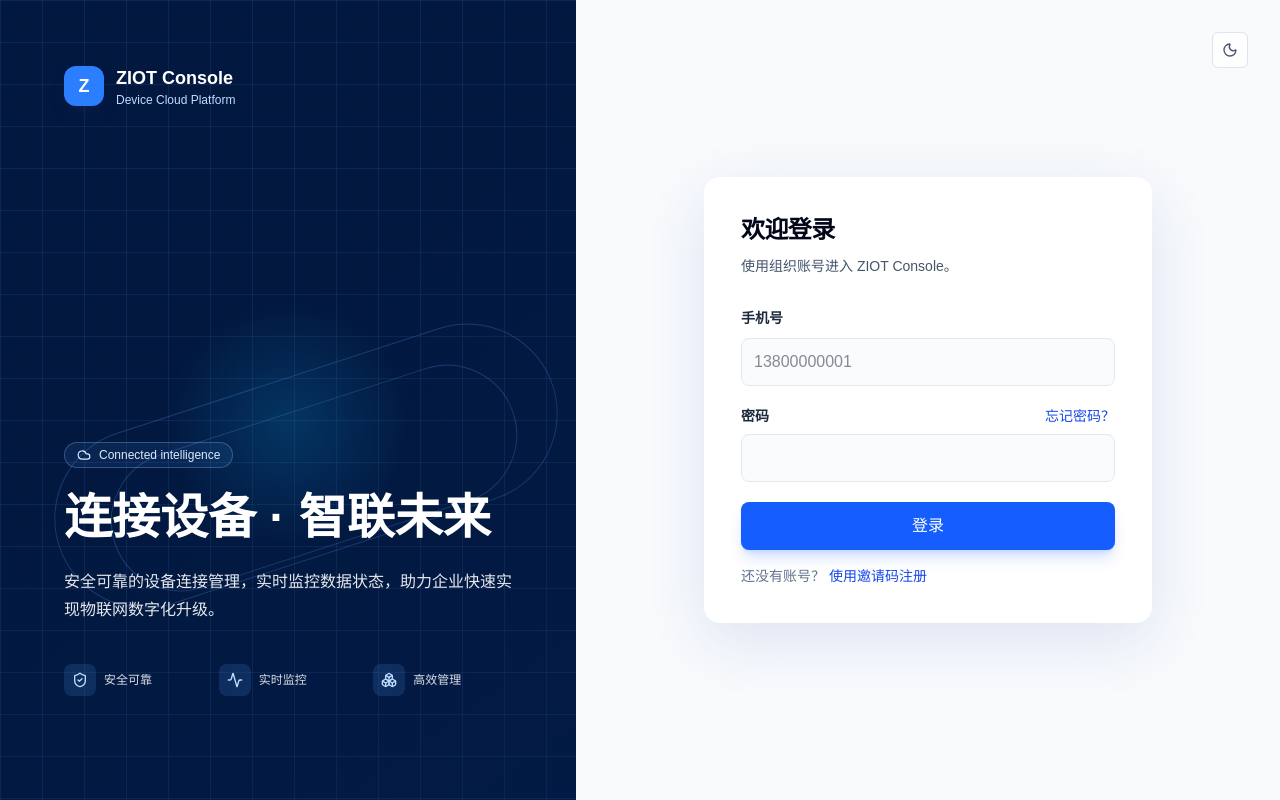
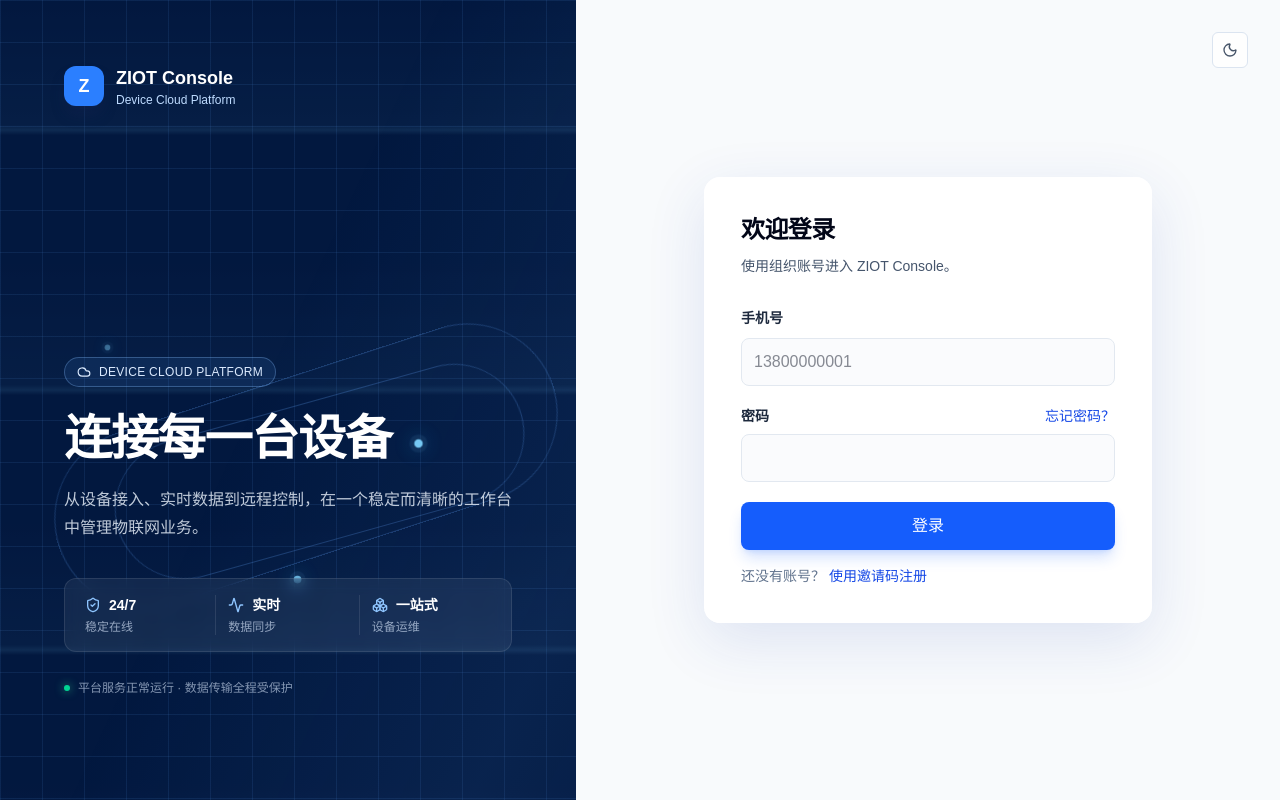
Before and after one commit to LeoKemp223/ziot, a Next.js app in the folder apps/web/: page /login in a window 1280 px wide. Built offline with nearby package versions, Linux system fonts and the light colour scheme.

Commit message:
feat(web): refine auth experience and branding

```diff
--- a/apps/web/app/globals.css
+++ b/apps/web/app/globals.css
@@ -44,10 +44,20 @@
 .auth-shell { background: #eef4fc; }
 .auth-content { background: #f8fafc; }
 .auth-visual { background: #02183f; background-image: linear-gradient(rgba(96,165,250,.1) 1px, transparent 1px), linear-gradient(90deg, rgba(96,165,250,.1) 1px, transparent 1px); background-size: 42px 42px; }
-.auth-visual::after { position:absolute; inset:0; content:""; background: radial-gradient(circle at 50% 53%, rgba(14,165,233,.2), transparent 24%), linear-gradient(145deg, transparent 40%, rgba(1,34,86,.28)); }
-.auth-orbit { position:absolute; border:1px solid rgba(96,165,250,.25); border-radius:999px; transform:rotate(-18deg); }
+.auth-visual::after { position:absolute; inset:0; content:""; background: linear-gradient(115deg, transparent 25%, rgba(96,165,250,.08) 50%, transparent 75%); background-size:220% 100%; animation: auth-light-sweep 12s ease-in-out infinite; pointer-events:none; }
+.auth-orbit { position:absolute; border:1px solid rgba(96,165,250,.25); border-radius:999px; transform:rotate(-18deg); animation: auth-orbit-drift 14s ease-in-out infinite; }
 .auth-orbit-one { width:520px; height:180px; left:8%; top:47%; }
-.auth-orbit-two { width:420px; height:140px; left:18%; top:51%; }
+.auth-orbit-two { width:420px; height:140px; left:18%; top:51%; animation-delay:-5s; animation-duration:18s; }
+.auth-scanline { position:absolute; inset:0; background:linear-gradient(to bottom, transparent 0%, rgba(125,211,252,.06) 48%, rgba(125,211,252,.18) 50%, transparent 52%); background-size:100% 260px; animation:auth-scan 9s linear infinite; opacity:.55; pointer-events:none; }
+.auth-node { position:absolute; width:7px; height:7px; border-radius:50%; background:#7dd3fc; box-shadow:0 0 0 4px rgba(125,211,252,.08), 0 0 18px rgba(56,189,248,.9); animation:auth-pulse 3s ease-in-out infinite; }
+.auth-node-one { left:18%; top:43%; }
+.auth-node-two { left:72%; top:55%; animation-delay:-1.2s; }
+.auth-node-three { left:51%; top:72%; animation-delay:-2.1s; }
+@keyframes auth-light-sweep { 0%, 100% { background-position: 180% 0; } 50% { background-position: -20% 0; } }
+@keyframes auth-scan { from { background-position: 0 -260px; } to { background-position: 0 100%; } }
+@keyframes auth-orbit-drift { 0%, 100% { transform:rotate(-18deg) translate3d(0,0,0); } 50% { transform:rotate(-14deg) translate3d(12px,-8px,0); } }
+@keyframes auth-pulse { 0%, 100% { opacity:.45; transform:scale(.8); } 50% { opacity:1; transform:scale(1.25); } }
+@media (prefers-reduced-motion: reduce) { .auth-visual::after, .auth-orbit, .auth-scanline, .auth-node { animation:none; } }
 
 .theme-toggle { border-color: #dbe4f0; background: rgba(255,255,255,.86); color: #475569; transition: .2s; }
 .theme-toggle:hover { border-color: #93c5fd; color: #2563eb; }
--- a/apps/web/app/layout.tsx
+++ b/apps/web/app/layout.tsx
@@ -3,7 +3,12 @@
 
 export const metadata: Metadata = {
   title: "ZIOT Console",
-  description: "Small-to-medium IoT device cloud platform"
+  description: "Small-to-medium IoT device cloud platform",
+  icons: {
+    icon: "/icon.svg",
+    shortcut: "/icon.svg",
+    apple: "/icon.svg"
+  }
 };
 
 export default function RootLayout({
--- a/apps/web/components/auth/auth-form.tsx
+++ b/apps/web/components/auth/auth-form.tsx
@@ -123,7 +123,6 @@
             className="mt-2 h-12 w-full rounded-lg border border-slate-200 bg-slate-50/70 px-3 font-mono text-sm uppercase outline-none transition focus:border-blue-400 focus:bg-white focus:ring-4 focus:ring-blue-100"
             maxLength={10}
             name="invitation_code"
-            placeholder="INVG6R35ZS"
             required
           />
         </label>
--- a/apps/web/components/auth/auth-shell.tsx
+++ b/apps/web/components/auth/auth-shell.tsx
@@ -17,14 +17,20 @@
           <div><div className="text-lg font-semibold">ZIOT Console</div><div className="text-xs text-blue-200">Device Cloud Platform</div></div>
         </div>
         <div className="relative z-10 mt-auto max-w-xl pb-10">
-          <div className="mb-5 inline-flex items-center gap-2 rounded-full border border-blue-300/30 bg-blue-400/10 px-3 py-1 text-xs text-blue-100"><Cloud className="h-3.5 w-3.5" /> Connected intelligence</div>
-          <h1 className="text-4xl font-semibold leading-tight xl:text-5xl">连接设备 · 智联未来</h1>
-          <p className="mt-5 max-w-lg text-base leading-7 text-white/90">安全可靠的设备连接管理，实时监控数据状态，助力企业快速实现物联网数字化升级。</p>
-          <div className="mt-10 grid grid-cols-3 gap-4 text-xs text-white/85">
-            {[{ icon: ShieldCheck, label: "安全可靠" }, { icon: Activity, label: "实时监控" }, { icon: Boxes, label: "高效管理" }].map(({ icon: Icon, label }) => <div className="flex items-center gap-2" key={label}><span className="flex h-8 w-8 items-center justify-center rounded-lg bg-blue-400/15 text-blue-200"><Icon className="h-4 w-4" /></span>{label}</div>)}
+          <div className="mb-6 inline-flex items-center gap-2 rounded-full border border-blue-300/30 bg-blue-400/10 px-3 py-1.5 text-xs font-medium tracking-wide text-blue-100"><Cloud className="h-3.5 w-3.5" /> DEVICE CLOUD PLATFORM</div>
+          <h1 className="max-w-lg text-4xl font-semibold leading-[1.15] tracking-tight xl:text-5xl">连接每一台设备</h1>
+          <p className="mt-5 max-w-lg text-base leading-7 text-blue-50/80">从设备接入、实时数据到远程控制，在一个稳定而清晰的工作台中管理物联网业务。</p>
+          <div className="mt-9 grid max-w-lg grid-cols-3 divide-x divide-white/10 rounded-xl border border-white/10 bg-white/[0.06] px-2 py-4 backdrop-blur-sm">
+            {[{ value: "24/7", label: "稳定在线", icon: ShieldCheck }, { value: "实时", label: "数据同步", icon: Activity }, { value: "一站式", label: "设备运维", icon: Boxes }].map(({ icon: Icon, value, label }) => <div className="px-3" key={label}><div className="flex items-center gap-2 text-sm font-semibold text-white"><Icon className="h-4 w-4 text-blue-300" />{value}</div><div className="mt-1 text-xs text-blue-100/65">{label}</div></div>)}
           </div>
+          <div className="mt-7 flex items-center gap-2 text-xs text-blue-100/60"><span className="h-1.5 w-1.5 rounded-full bg-emerald-400 shadow-[0_0_10px_rgba(52,211,153,.8)]" />平台服务正常运行 · 数据传输全程受保护</div>
         </div>
-        <div className="auth-orbit auth-orbit-one" /><div className="auth-orbit auth-orbit-two" />
+        <div className="auth-scanline" aria-hidden="true" />
+        <div className="auth-orbit auth-orbit-one" aria-hidden="true" />
+        <div className="auth-orbit auth-orbit-two" aria-hidden="true" />
+        <div className="auth-node auth-node-one" aria-hidden="true" />
+        <div className="auth-node auth-node-two" aria-hidden="true" />
+        <div className="auth-node auth-node-three" aria-hidden="true" />
       </section>
       <section className="auth-content relative flex min-h-screen items-center justify-center px-4 py-8 sm:px-8">
         <div className="absolute right-4 top-4 sm:right-8 sm:top-8"><ThemeToggle /></div>
```
Also changed, not shown: apps/web/app/icon.svg (added).
